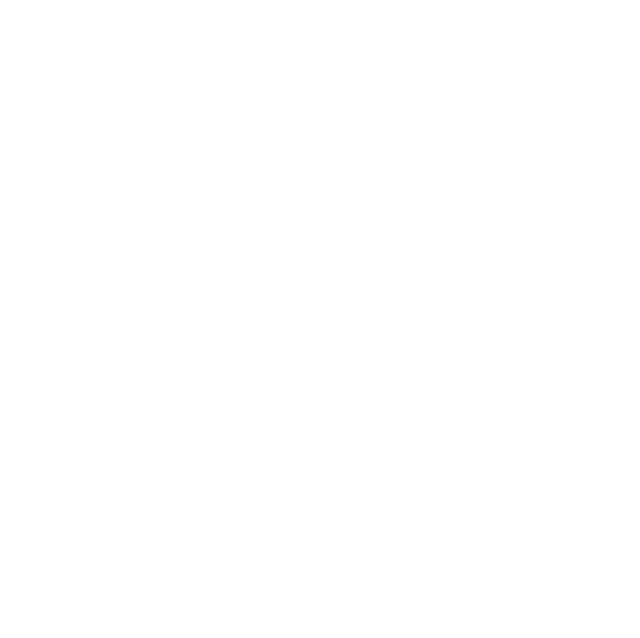
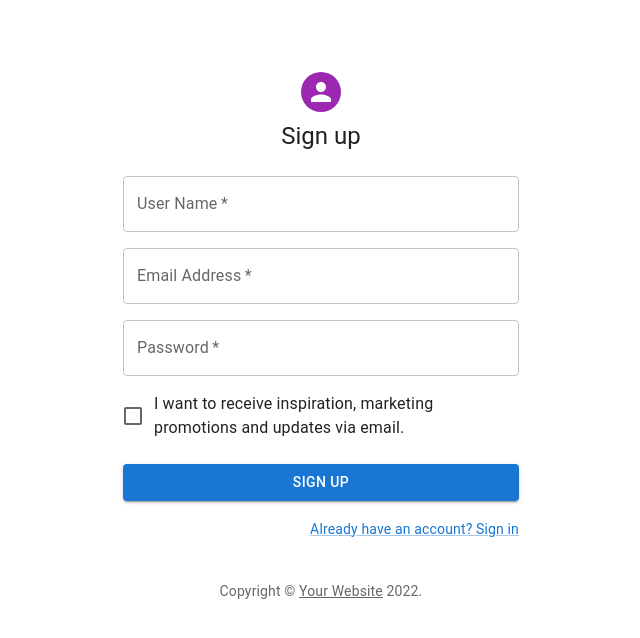
Before and after one commit to PhamAnhTu123/Practice-Madison-FE, a React (Create React App) app: page /signup in a window 1280 px wide. Before the commit this address had no page. Shown: the top 638 px of the page, without its empty margins (319-959 px from the left). Built offline with nearby package versions, Linux system fonts and the light colour scheme.

Commit message:
Add register and verify account

```diff
--- a/src/App.js
+++ b/src/App.js
@@ -1,11 +1,16 @@
 import { BrowserRouter as Router, Routes, Route} from "react-router-dom";
+
 import Login from "./pages/Login";
+import Signup from "./pages/Signup";
+import Verify from "./pages/Verify";
 
 function App() {
   return (
     <Router>
       <Routes>
         <Route path="/login" element={<Login/>}/>
+        <Route path="/signup" element={<Signup/>}/>
+        <Route path="/verify" element={<Verify/>}/>
       </Routes>
     </Router>
   );
--- /dev/null
+++ b/src/pages/Signup.js
@@ -0,0 +1,133 @@
+import React from 'react'
+import Avatar from '@mui/material/Avatar';
+import Button from '@mui/material/Button';
+import CssBaseline from '@mui/material/CssBaseline';
+import TextField from '@mui/material/TextField';
+import FormControlLabel from '@mui/material/FormControlLabel';
+import Checkbox from '@mui/material/Checkbox';
+import Link from '@mui/material/Link';
+import Grid from '@mui/material/Grid';
+import Box from '@mui/material/Box';
+import Typography from '@mui/material/Typography';
+import Container from '@mui/material/Container';
+import { createTheme, ThemeProvider } from '@mui/material/styles';
+
+import { useNavigate } from 'react-router';
+import axios from 'axios';
+
+const theme = createTheme();
+
+function Copyright(props) {
+  return (
+    <Typography variant="body2" color="text.secondary" align="center" {...props}>
+      {'Copyright © '}
+      <Link color="inherit" href="https://mui.com/">
+        Your Website
+      </Link>{' '}
+      {new Date().getFullYear()}
+      {'.'}
+    </Typography>
+  );
+}
+
+const Signup = () => {
+  const navigate = useNavigate();
+  const handleSubmit = async (event) => {
+    event.preventDefault();
+    const data = new FormData(event.currentTarget);
+    // eslint-disable-next-line no-console
+    console.log({
+      email: data.get('email'),
+      password: data.get('password'),
+    });
+    await axios.post('http://localhost:8080/api/v1/users/register',{
+      email: data.get('email'),
+      username: data.get('username'),
+      password: data.get('password'),
+    }).then(res => {
+      localStorage.setItem('verifyEmail', res.data.body.email);
+      navigate('/')
+    });
+  };
+
+  return (
+    <ThemeProvider theme={theme}>
+      <Container component="main" maxWidth="xs">
+        <CssBaseline />
+        <Box
+          sx={{
+            marginTop: 8,
+            display: 'flex',
+            flexDirection: 'column',
+            alignItems: 'center',
+          }}
+        >
+          <Avatar sx={{ m: 1, bgcolor: 'secondary.main' }}>
+          </Avatar>
+          <Typography component="h1" variant="h5">
+            Sign up
+          </Typography>
+          <Box component="form" noValidate onSubmit={handleSubmit} sx={{ mt: 3 }}>
+            <Grid container spacing={2}>
+              <Grid item xs={12}>
+                <TextField
+                  required
+                  fullWidth
+                  id="username"
+                  label="User Name"
+                  name="username"
+                  autoComplete="username"
+                />
+              </Grid>
+              <Grid item xs={12}>
+                <TextField
+                  required
+                  fullWidth
+                  id="email"
+                  label="Email Address"
+                  name="email"
+                  autoComplete="email"
+                />
+              </Grid>
+              <Grid item xs={12}>
+                <TextField
+                  required
+                  fullWidth
+                  name="password"
+                  label="Password"
+                  type="password"
+                  id="password"
+                  autoComplete="new-password"
+                />
+              </Grid>
+              <Grid item xs={12}>
+                <FormControlLabel
+                  control={<Checkbox value="allowExtraEmails" color="primary" />}
+                  label="I want to receive inspiration, marketing promotions and updates via email."
+                />
+              </Grid>
+            </Grid>
+            <Button
+              type="submit"
+              fullWidth
+              variant="contained"
+              sx={{ mt: 3, mb: 2 }}
+            >
+              Sign Up
+            </Button>
+            <Grid container justifyContent="flex-end">
+              <Grid item>
+                <Link href="#" variant="body2">
+                  Already have an account? Sign in
+                </Link>
+              </Grid>
+            </Grid>
+          </Box>
+        </Box>
+        <Copyright sx={{ mt: 5 }} />
+      </Container>
+    </ThemeProvider>
+  )
+}
+
+export default Signup
--- /dev/null
+++ b/src/pages/Verify.js
@@ -0,0 +1,114 @@
+import React from 'react'
+import Avatar from '@mui/material/Avatar';
+import Button from '@mui/material/Button';
+import CssBaseline from '@mui/material/CssBaseline';
+import TextField from '@mui/material/TextField';
+import Link from '@mui/material/Link';
+import Box from '@mui/material/Box';
+import Grid from '@mui/material/Grid';
+import Typography from '@mui/material/Typography';
+import Container from '@mui/material/Container';
+import { useNavigate } from 'react-router';
+import axios from 'axios';
+import { createTheme, ThemeProvider } from '@mui/material/styles';
+
+function Copyright(props) {
+  return (
+    <Typography variant="body2" color="text.secondary" align="center" {...props}>
+      {'Copyright © '}
+      <Link color="inherit" href="https://mui.com/">
+        Your Website
+      </Link>{' '}
+      {new Date().getFullYear()}
+      {'.'}
+    </Typography>
+  );
+}
+
+const theme = createTheme();
+
+const Verify = () => {
+  const navigate = useNavigate();
+  const handleSubmit = async (event) => {
+    event.preventDefault();
+    const data = new FormData(event.currentTarget);
+    await axios.put('http://localhost:8080/api/v1/users/verify',{
+      email: localStorage.getItem('verifyEmail'),
+      code: data.get('code'),
+    }).then(res => {
+      localStorage.setItem('token', res.data.body.token)
+      navigate('/')
+    });
+  };
+
+  const resendCode = async () => {
+    await axios.post('http://localhost:8080/api/v1/users/resend-verify-code',{
+      email: localStorage.getItem('verifyEmail'),
+    })
+  }
+
+  return (
+    <ThemeProvider theme={theme}>
+      <Container component="main" maxWidth="xs">
+        <CssBaseline />
+        <Box
+          sx={{
+            marginTop: 8,
+            display: 'flex',
+            flexDirection: 'column',
+            alignItems: 'center',
+          }}
+        >
+          <Avatar sx={{ m: 1, bgcolor: 'secondary.main' }}>
+          </Avatar>
+          <Typography component="h1" variant="h4">
+            Verify email
+          </Typography>
+          <Typography component="h2" variant="h6">
+            Please check your email to confirm verify code
+          </Typography>
+          <Box component="form" onSubmit={handleSubmit} noValidate sx={{ mt: 1 }}>
+            <TextField
+              margin="normal"
+              required
+              fullWidth
+              disabled
+              value={window.localStorage.getItem('verifyEmail')}
+              id="email"
+              label="Email Address"
+              name="email"
+              autoComplete="email"
+              autoFocus
+            />
+            <TextField
+              margin="normal"
+              required
+              fullWidth
+              name="code"
+              label="Verify Code"
+              type="text"
+              id="code"
+              autoComplete="code"
+            />
+            <Grid container justifyContent="flex-end">
+              <Grid item>
+                <Button onClick={() => resendCode()}>resend code</Button>
+              </Grid>
+            </Grid>
+            <Button
+              type="submit"
+              fullWidth
+              variant="contained"
+              sx={{ mt: 3, mb: 2 }}
+            >
+              Verify
+            </Button>
+          </Box>
+        </Box>
+        <Copyright sx={{ mt: 8, mb: 4 }} />
+      </Container>
+    </ThemeProvider>
+  )
+}
+
+export default Verify
```
